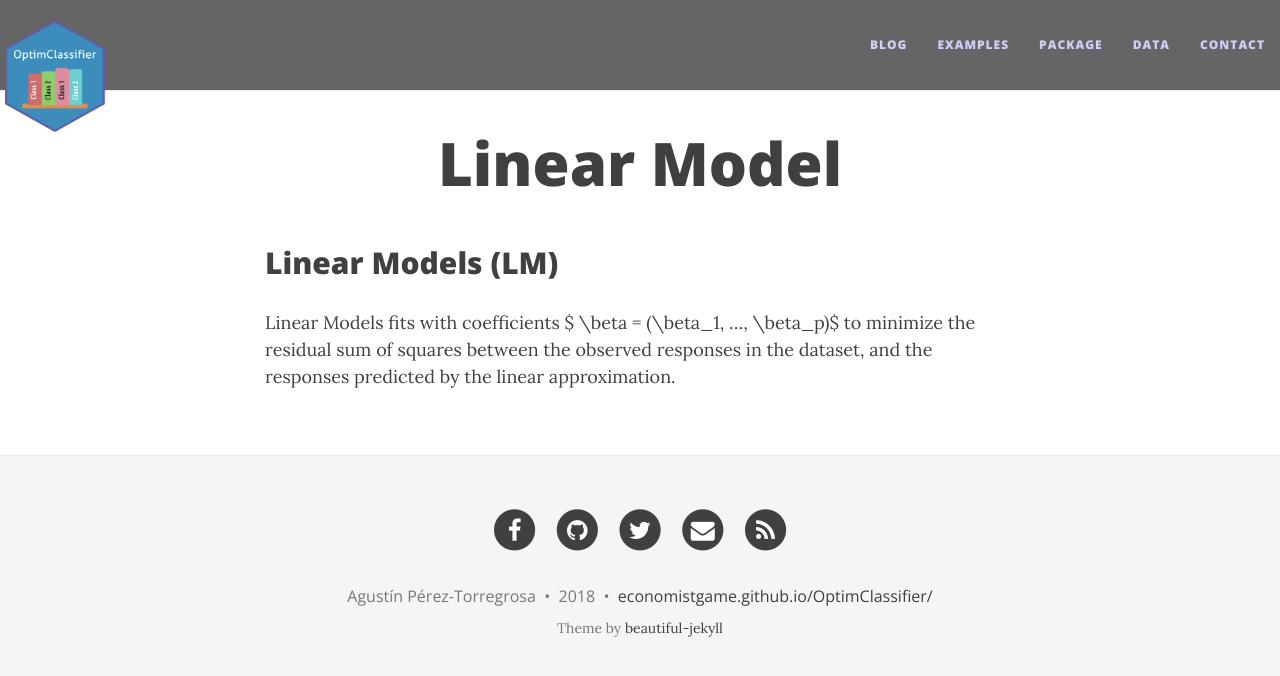
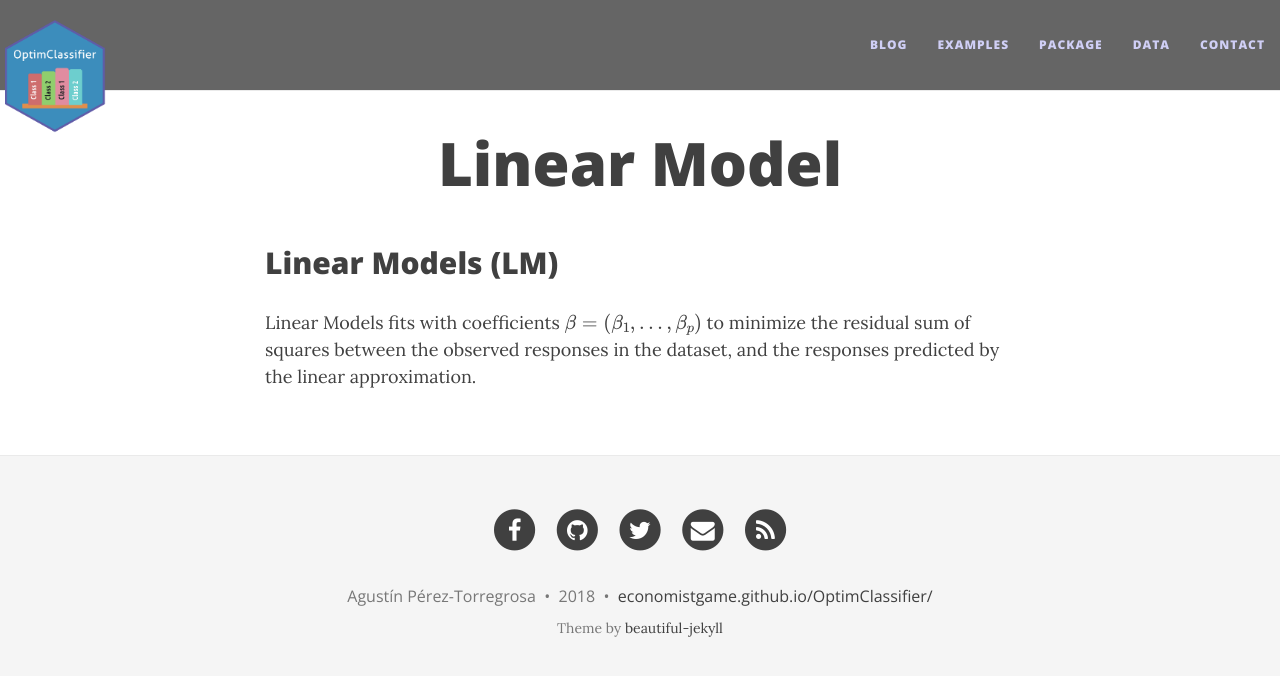
Before and after one commit to economistgame/OptimClassifier, a Jekyll site: the page built from methods/LM.md, in a window 1280 px wide. Shown: the top 676 px of the page. Built offline with Jekyll 4.4.1, drawn with Linux system fonts in a browser that asks for light colours; nearby versions of some CDN libraries; formulas are drawn with MathJax 3; some of the changed lines change nothing that is shown.

Commit message:
Update LM.md

```diff
--- a/methods/LM.md
+++ b/methods/LM.md
@@ -5,4 +5,7 @@
 
 
 ## Linear Models (LM)
+<script type="text/javascript"
+    src="http://cdn.mathjax.org/mathjax/latest/MathJax.js?config=TeX-AMS-MML_HTMLorMML">
+</script>
 Linear Models fits with coefficients $ \beta = (\beta_1, ..., \beta_p)$ to minimize the residual sum of squares between the observed responses in the dataset, and the responses predicted by the linear approximation.
```
